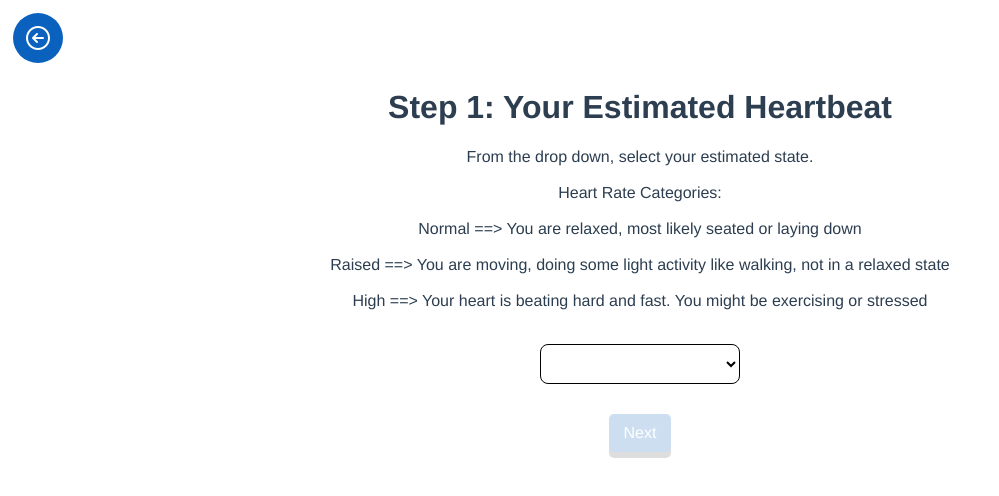
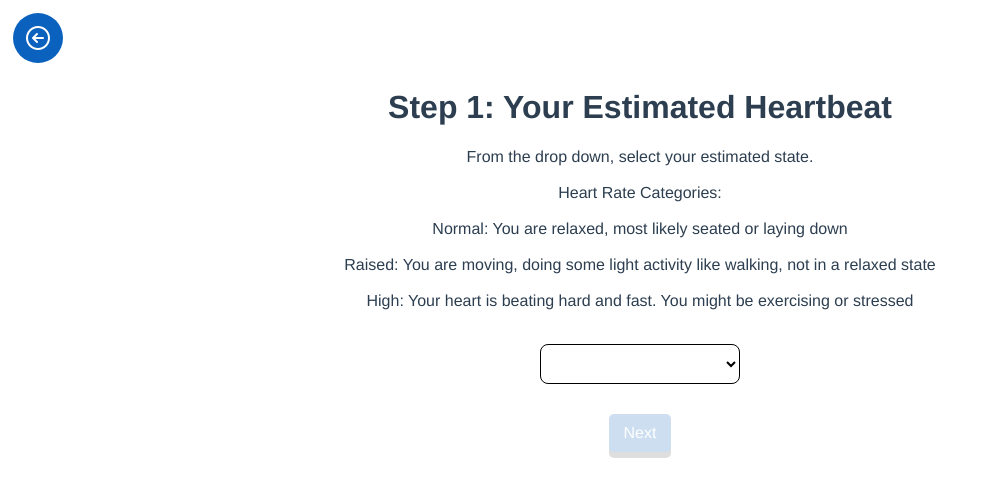
Before and after one commit to c-l-scholl/stp-vue-fb, a Vue app: page /skip-bpm in a window 1280 px wide. Shown: the top 496 px of the page, without its empty margins (0-999 px from the left). Built offline with nearby package versions, Linux system fonts and the light colour scheme.

Commit message:
skipbpm edited text w colon now

```diff
--- a/src/views/SkipBPMView.vue
+++ b/src/views/SkipBPMView.vue
@@ -6,9 +6,9 @@
     <h1>Step 1: Your Estimated Heartbeat</h1>
     <p>From the drop down, select your estimated state. <br> <br>
       Heart Rate Categories: <br> <br>
-      Normal ==> You are relaxed, most likely seated or laying down<br><br>
-      Raised ==> You are moving, doing some light activity like walking, not in a relaxed state <br><br>
-      High ==> Your heart is beating hard and fast. You might be exercising or stressed <br><br>
+      Normal: You are relaxed, most likely seated or laying down<br><br>
+      Raised: You are moving, doing some light activity like walking, not in a relaxed state <br><br>
+      High: Your heart is beating hard and fast. You might be exercising or stressed <br><br>
     </p>
     <select v-model="bpm" class="heartbeat" @click="checkBpm()">
       <!-- ^not the greatest way to do this -->
```
